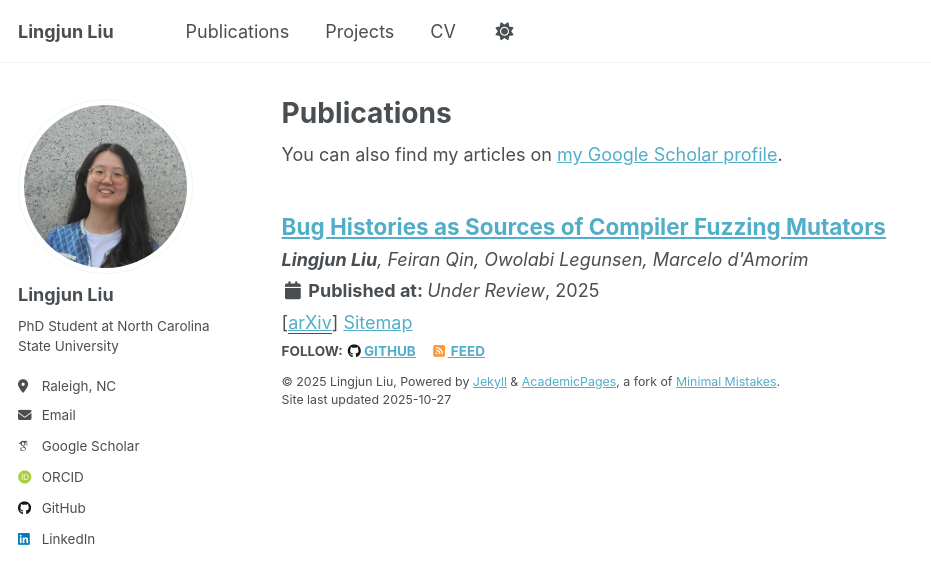
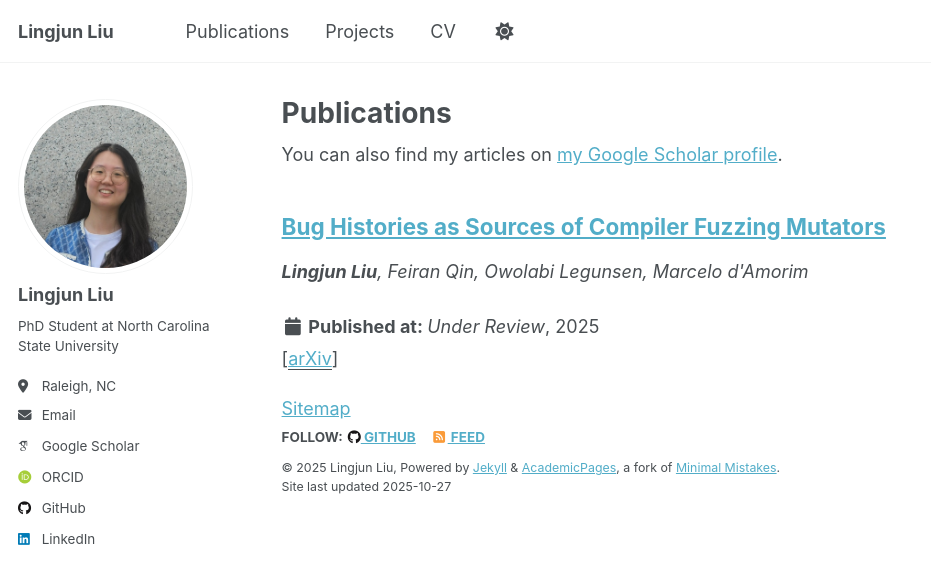
Before and after one commit to lingjunliu/lingjunliu.github.io, a Jekyll site: the page built from _pages/publications.html, in a window 1280 px wide. Shown: the top 584 px of the page, without its empty margins (0-931 px from the left). Built offline with Jekyll 4.4.1, drawn with Linux system fonts in a browser that asks for light colours; some web fonts are replaced; a script that is not in the unit is left out.

Commit message:
fix layout

```diff
--- a/_includes/archive-single.html
+++ b/_includes/archive-single.html
@@ -41,7 +41,7 @@
         {% if post.collection == 'teaching' %}
           <p> {{ post.type }}, <i>{{ post.venue }}</i>, {{ post.date | default: "1900-01-01" | date: "%Y" }} </p>
         {% elsif post.collection == 'publications' %}
-          <i>{{ post.authors }}</i><br><div style="line-height:2.0"><strong><i class="fa fa-fw fa-calendar" aria-hidden="true"></i> {{ "Published at: " }}</strong><i>{{ post.venue }}</i>, {{ post.year | default: "1900-01-01" }}</div>
+          <p> <i>{{ post.authors }}</i><br><div style="line-height:2.0"><strong><i class="fa fa-fw fa-calendar" aria-hidden="true"></i> {{ "Published at: " }}</strong><i>{{ post.venue }}</i>, {{ post.year | default: "1900-01-01" }}</div>
           {% if post.paperurl %}
             [<a href=" {{ post.paperurl }} " target="_blank"><u>paper</u></a>]
           {% endif %}
@@ -57,6 +57,7 @@
           {% if post.data %}
             [<a href=" {{ post.data }} " target="_blank"><u>data</u></a>]
           {% endif %}
+          </p>
           <!-- {% elsif post.collection == 'publications' %}
           <p>Published in <i>{{ post.venue }}</i>, {{ post.date | default: "1900-01-01" | date: "%Y" }} </p> -->
         {% elsif post.date %}
```
